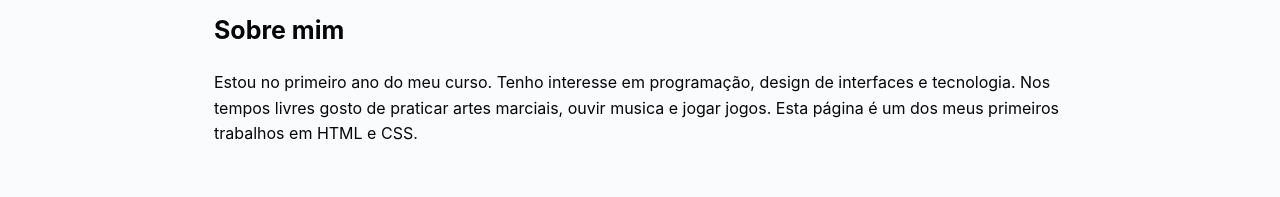
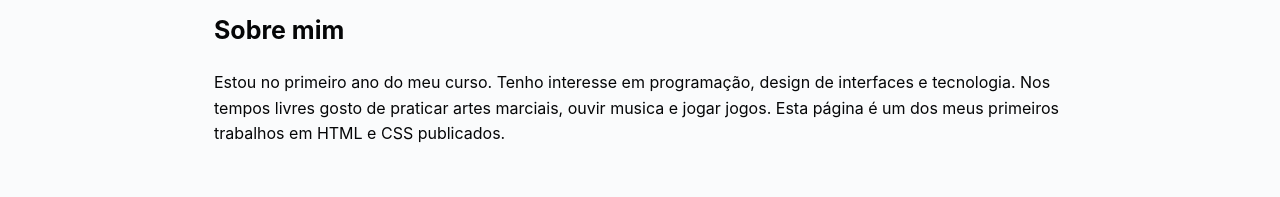
Before and after one commit to eternityofmisery/eternityofmisery.github.io, a plain HTML site: page index.html in a window 1280 px wide. Shown: the part 543-740 px from the top of the page. Drawn offline with Linux system fonts and the light colour scheme.

Commit message:
Update index.html

```diff
--- a/index.html
+++ b/index.html
@@ -34,7 +34,7 @@
         <!-- Biografia -->
         <section id="sobre" class="secao">
             <h2>Sobre mim</h2>
-            <p>Estou no primeiro ano do meu curso. Tenho interesse em programação, design de interfaces e tecnologia. Nos tempos livres gosto de praticar artes marciais, ouvir musica e jogar jogos. Esta página é um dos meus primeiros trabalhos em HTML e CSS.</p>
+            <p>Estou no primeiro ano do meu curso. Tenho interesse em programação, design de interfaces e tecnologia. Nos tempos livres gosto de praticar artes marciais, ouvir musica e jogar jogos. Esta página é um dos meus primeiros trabalhos em HTML e CSS publicados.</p>
         </section>
 
         <!-- Currículo -->
```
